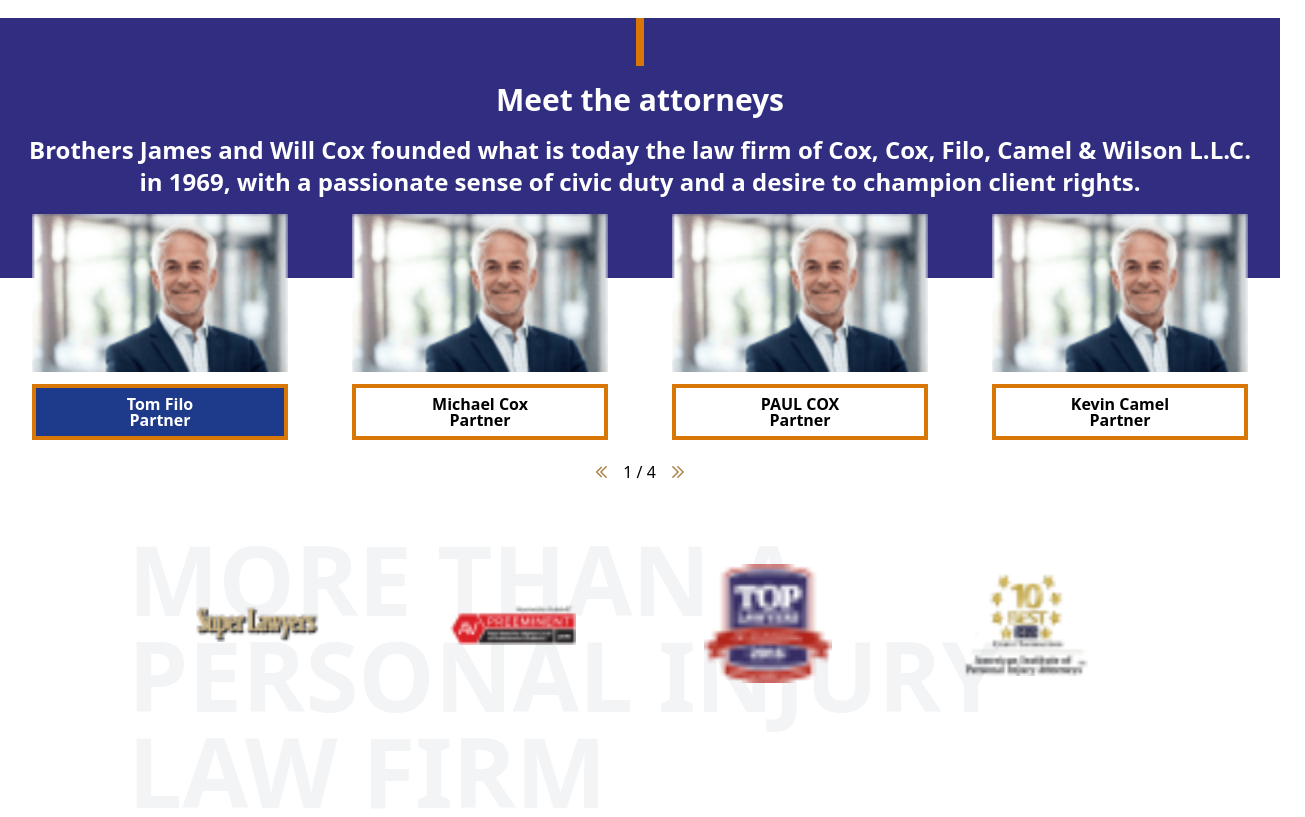
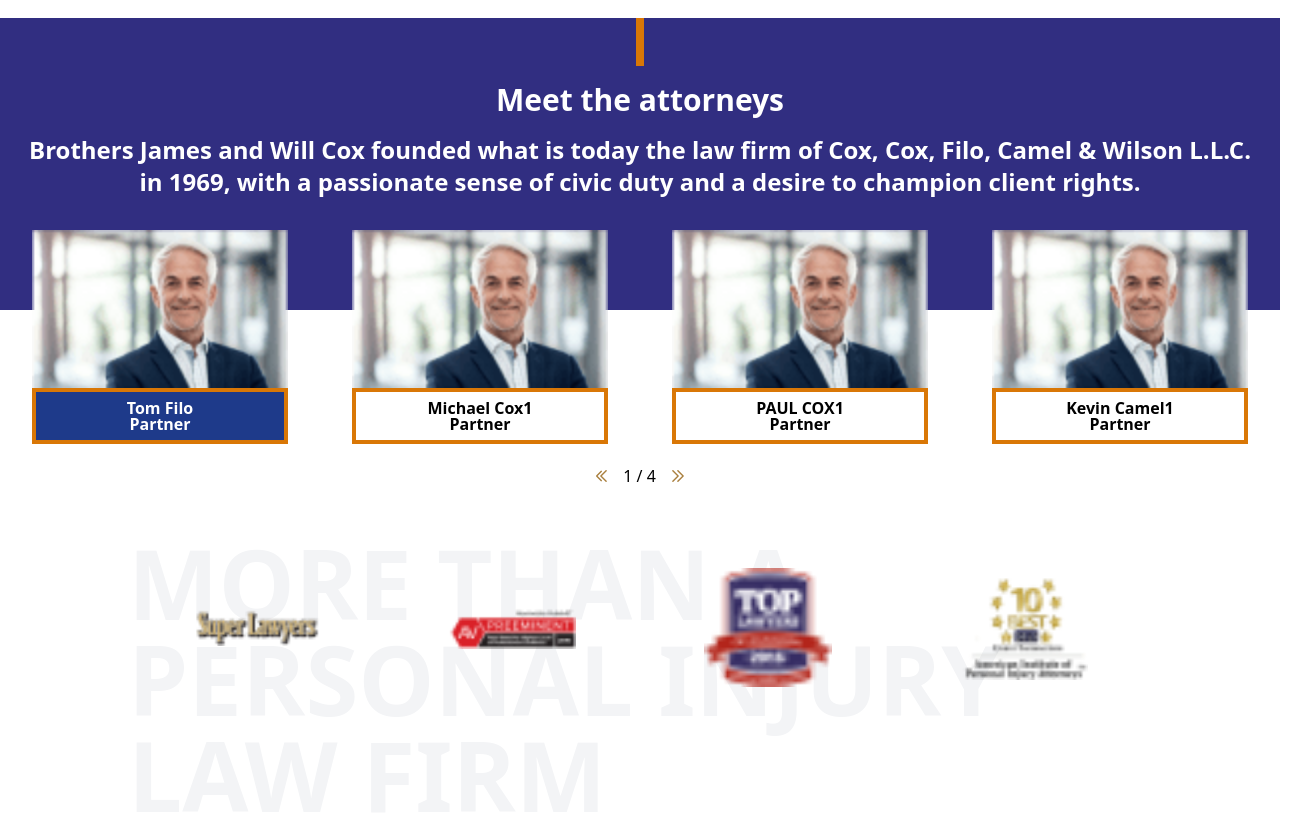
Before and after one commit to cocoa-1012/nuxt-coxcox, a Nuxt app: page / in a window 1280 px wide. Shown: the part 1660-2477 px from the top of the page, 1305 px wide, since content can reach past the window. Built offline with nearby package versions, Linux system fonts and the light colour scheme.

Commit message:
homepage slider complete

```diff
--- a/components/HomeMainSliderSection.vue
+++ b/components/HomeMainSliderSection.vue
@@ -12,23 +12,24 @@
       "
     >
       <div class="bg-yellow-600 w-2 h-12"></div>
-      <p class="text-3xl m-4">Meet the attorneys</p>
-      <p class="text-2xl text-center mb-20">
+      <p class="text-3xl my-4">Meet the attorneys</p>
+      <p class="text-2xl text-center pb-28">
         Brothers James and Will Cox founded what is today the law firm of Cox,
         Cox, Filo, Camel & Wilson L.L.C. <br />
         in 1969, with a passionate sense of civic duty and a desire to champion
         client rights.
       </p>
     </div>
-    <div class="w-4/5 z-10">
-      <div class="container flex flex-col items-center justify-center">
-        <div class="flex items-center justify-center max-w-screen-xl mb-2">
-          <div
-            class="flex flex-col items-center w-80"
-            v-for="(data, index) in cardData"
-            :key="index"
+    <div class="-mt-20">
+      <VueSlickCarousel
+        ref="carousel"
+        class="flex items-center justify-center max-w-screen-xl mb-2"
+        :slidesToShow="4"
+        :slidesToScroll="4"
       >
-            <img :src="data.image" loading="lazy" alt="" class="w-4/5 -mt-16" />
+        <div v-for="(data, index) in cardData" :key="index">
+          <div class="flex flex-col items-center">
+            <img :src="data.image" loading="lazy" alt="" class="w-4/5" />
             <div
               :id="data.id"
               class="
@@ -36,7 +37,6 @@
                 items-center
                 font-semibold
                 border-4
-                m-3
                 py-2
                 border-yellow-600
                 w-4/5
@@ -50,14 +50,14 @@
             </div>
           </div>
         </div>
-        <div class="flex items-center justify-center mb-20">
+      </VueSlickCarousel>
+      <div class="flex items-center justify-center mb-20 mt-5">
         <div class="text-2xl cursor-pointer" @click="showBefore">
           <img src="images/left-arrow.png" alt="" />
         </div>
-          <p class="mx-4">{{ currentCardID + 1 }} / {{ cardData.length }}</p>
+        <p class="mx-4">{{ cardIndex + 1 }} / 4</p>
         <div class="cursor-pointer" @click="showNext">
           <img src="images/right-arrow.png" alt="" />
-          </div>
         </div>
       </div>
     </div>
@@ -83,24 +83,97 @@ export default {
         },
         {
           id: 1,
-          name: "Michael Cox",
+          name: "Michael Cox1",
           image: "images/Image 7@1X.png",
           role: "Partner",
         },
         {
           id: 2,
-          name: "PAUL COX",
+          name: "PAUL COX1",
           image: "images/Image 7@1X.png",
           role: "Partner",
         },
         {
           id: 3,
-          name: "Kevin Camel",
+          name: "Kevin Camel1",
+          image: "images/Image 7@1X.png",
+          role: "Partner",
+        },
+        {
+          id: 4,
+          name: "Tom Filo2",
+          image: "images/Image 7@1X.png",
+          role: "Partner",
+        },
+        {
+          id: 5,
+          name: "Michael Cox2",
+          image: "images/Image 7@1X.png",
+          role: "Partner",
+        },
+        {
+          id: 6,
+          name: "PAUL COX2",
+          image: "images/Image 7@1X.png",
+          role: "Partner",
+        },
+        {
+          id: 7,
+          name: "Kevin Camel2",
+          image: "images/Image 7@1X.png",
+          role: "Partner",
+        },
+        {
+          id: 8,
+          name: "Tom Filo3",
+          image: "images/Image 7@1X.png",
+          role: "Partner",
+        },
+        {
+          id: 9,
+          name: "Michael Cox3",
+          image: "images/Image 7@1X.png",
+          role: "Partner",
+        },
+        {
+          id: 10,
+          name: "PAUL COX3",
+          image: "images/Image 7@1X.png",
+          role: "Partner",
+        },
+        {
+          id: 11,
+          name: "Kevin Camel3",
+          image: "images/Image 7@1X.png",
+          role: "Partner",
+        },
+        {
+          id: 12,
+          name: "Tom Filo4",
+          image: "images/Image 7@1X.png",
+          role: "Partner",
+        },
+        {
+          id: 13,
+          name: "Michael Cox4",
+          image: "images/Image 7@1X.png",
+          role: "Partner",
+        },
+        {
+          id: 14,
+          name: "PAUL COX4",
+          image: "images/Image 7@1X.png",
+          role: "Partner",
+        },
+        {
+          id: 15,
+          name: "Kevin Camel4",
           image: "images/Image 7@1X.png",
           role: "Partner",
         },
       ],
       currentCardID: 0,
+      cardIndex: 0,
     };
   },
   mounted() {
@@ -125,21 +198,17 @@ export default {
       this.chooseCard(id);
     },
     showNext() {
-      this.currentCardID === this.cardData.length - 1
-        ? (this.currentCardID = 0)
-        : (this.currentCardID = this.currentCardID + 1);
-      this.chooseCard(this.currentCardID);
+      this.$refs.carousel.next();
+      this.cardIndex === 3
+        ? (this.cardIndex = 0)
+        : (this.cardIndex = this.cardIndex + 1);
     },
     showBefore() {
-      this.currentCardID === 0
-        ? (this.currentCardID = this.cardData.length - 1)
-        : (this.currentCardID = this.currentCardID - 1);
-      this.chooseCard(this.currentCardID);
+      this.$refs.carousel.prev();
+      this.cardIndex === 0
+        ? (this.cardIndex = 3)
+        : (this.cardIndex = this.cardIndex - 1);
     },
   },
 };
 </script>
-
-export default {
-
-};
```
Also changed, not shown: static/images/25dd98fe76c3f49f4a85424be3d94967@1X.png (deleted). Lines whose indentation alone changed are shown as unchanged.
